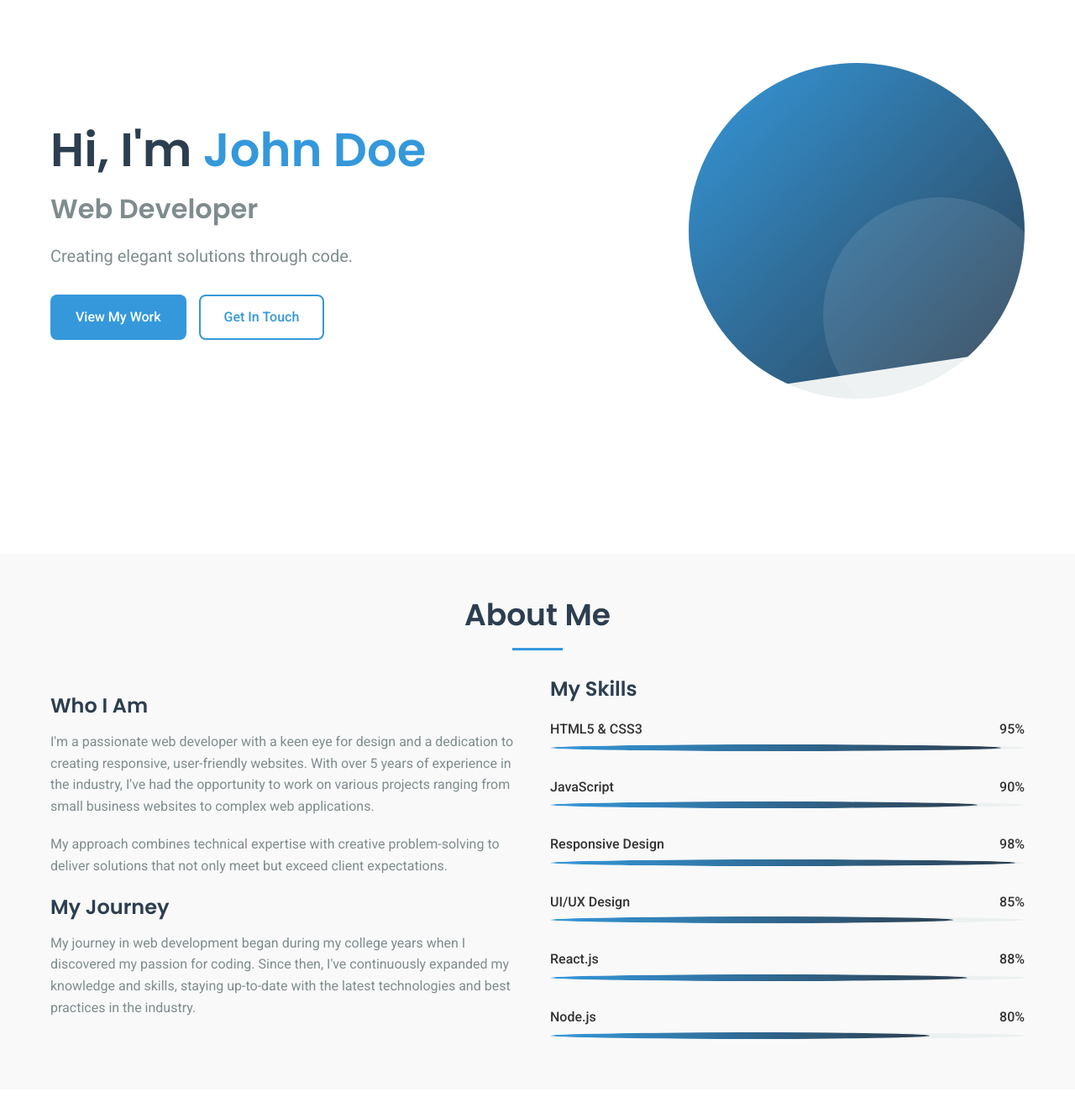
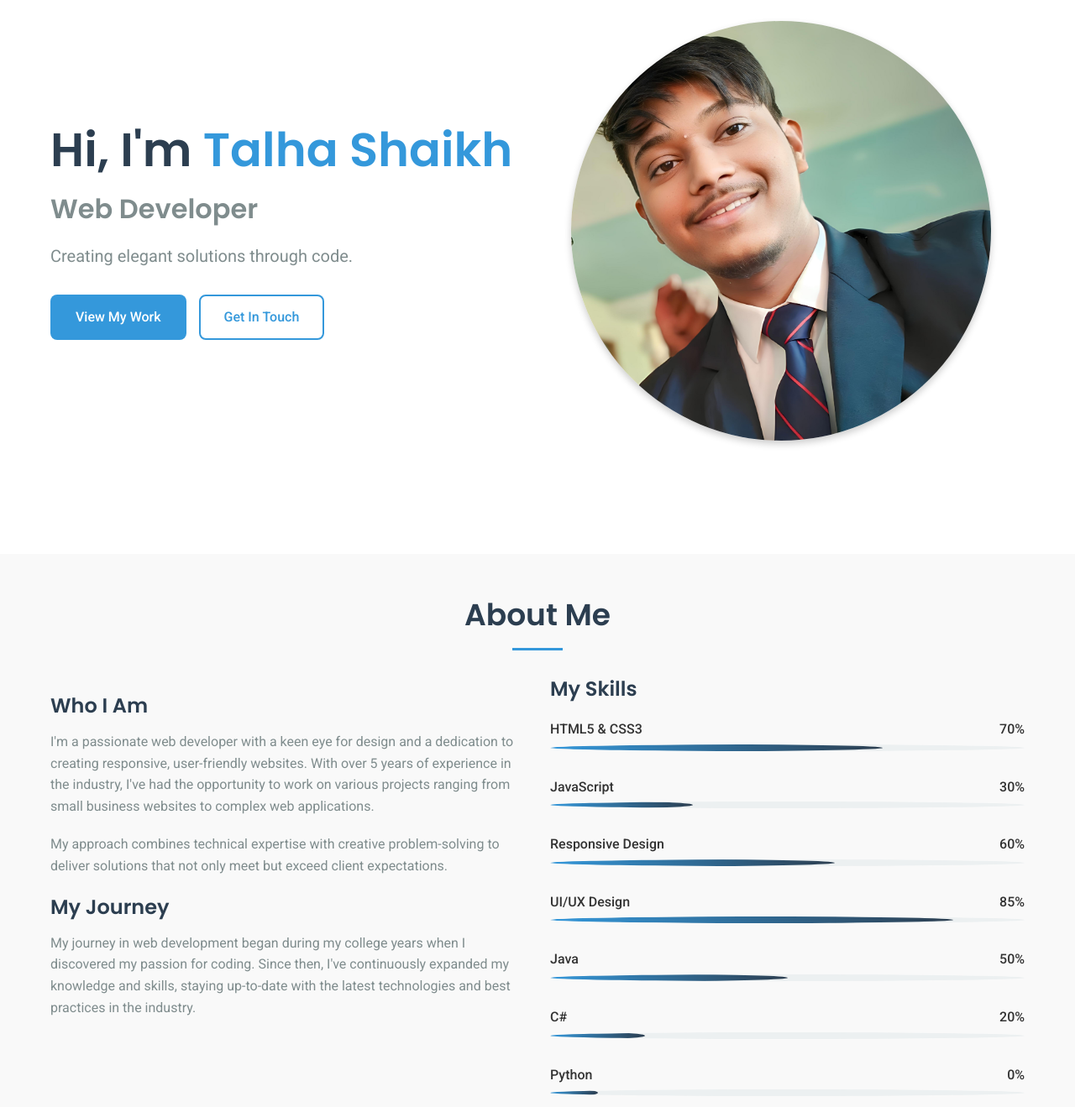
Before and after one commit to TalhaShaikh-1418/TalhaShaikh-1418.github.io, a plain HTML site: page index.html in a window 1280 px wide. Shown: the part 140-1459 px from the top of the page at 84% size. Drawn offline with Linux system fonts and the light colour scheme.

Commit message:
My first portfolio push

```diff
--- a/css/styles.css
+++ b/css/styles.css
@@ -330,6 +330,34 @@ button {
 /* ===============
    Hero Section
    =============== */
+   .profile-photo {
+    width: 500px;
+    height: 500px;
+    border-radius: 50%;
+    overflow: hidden;
+    box-shadow: 0 4px 8px rgba(0, 0, 0, 0.2);
+    margin: auto;
+    opacity: 0; /* Start invisible */
+    transform: translateY(20px); /* Start thoda neeche se */
+    animation: fadeInUp 1.5s ease-out forwards; /* Animation call */
+}
+
+.profile-photo img {
+    width: 100%;
+    height: 100%;
+    object-fit: cover;
+}
+
+/* Keyframes for fade-in and move-up animation */
+@keyframes fadeInUp {
+    to {
+        opacity: 1;
+        transform: translateY(0);
+    }
+}
+
+
+
 .hero {
     min-height: 100vh;
     display: flex;
--- a/index.html
+++ b/index.html
@@ -48,7 +48,7 @@
         <section id="home" class="section hero">
             <div class="container">
                 <div class="hero-content">
-                    <h1 class="animate-fade-in">Hi, I'm <span class="highlight">John Doe</span></h1>
+                    <h1 class="animate-fade-in">Hi, I'm <span class="highlight">Talha Shaikh</span></h1>
                     <h2 class="animate-fade-in">Web Developer</h2>
                     <p class="animate-fade-in">Creating elegant solutions through code.</p>
                     <div class="hero-cta animate-fade-in">
@@ -58,7 +58,10 @@
                 </div>
                 <div class="hero-image">
                     <!-- Decorative element using CSS -->
-                    <div class="hero-shape"></div>
+                    <div class="profile-photo">
+                        <img src="Talha.jpg" alt="My Photo">
+                    </div>
+
                 </div>
             </div>
         </section>
@@ -85,28 +88,28 @@
                             <div class="skill-item">
                                 <div class="skill-info">
                                     <span>HTML5 & CSS3</span>
-                                    <span>95%</span>
+                                    <span>70%</span>
                                 </div>
                                 <div class="skill-bar">
-                                    <div class="skill-progress" data-progress="95"></div>
+                                    <div class="skill-progress" data-progress="70"></div>
                                 </div>
                             </div>
                             <div class="skill-item">
                                 <div class="skill-info">
                                     <span>JavaScript</span>
-                                    <span>90%</span>
+                                    <span>30%</span>
                                 </div>
                                 <div class="skill-bar">
-                                    <div class="skill-progress" data-progress="90"></div>
+                                    <div class="skill-progress" data-progress="30"></div>
                                 </div>
                             </div>
                             <div class="skill-item">
                                 <div class="skill-info">
                                     <span>Responsive Design</span>
-                                    <span>98%</span>
+                                    <span>60%</span>
                                 </div>
                                 <div class="skill-bar">
-                                    <div class="skill-progress" data-progress="98"></div>
+                                    <div class="skill-progress" data-progress="60"></div>
                                 </div>
                             </div>
                             <div class="skill-item">
@@ -120,20 +123,29 @@
                             </div>
                             <div class="skill-item">
                                 <div class="skill-info">
-                                    <span>React.js</span>
-                                    <span>88%</span>
+                                    <span>Java</span>
+                                    <span>50%</span>
                                 </div>
                                 <div class="skill-bar">
-                                    <div class="skill-progress" data-progress="88"></div>
+                                    <div class="skill-progress" data-progress="50"></div>
                                 </div>
                             </div>
                             <div class="skill-item">
                                 <div class="skill-info">
-                                    <span>Node.js</span>
-                                    <span>80%</span>
+                                    <span>C#</span>
+                                    <span>20%</span>
                                 </div>
                                 <div class="skill-bar">
-                                    <div class="skill-progress" data-progress="80"></div>
+                                    <div class="skill-progress" data-progress="20"></div>
+                                </div>
+                            </div>
+                              <div class="skill-item">
+                                <div class="skill-info">
+                                    <span>Python</span>
+                                    <span>0%</span>
+                                </div>
+                                <div class="skill-bar">
+                                    <div class="skill-progress" data-progress="10"></div>
                                 </div>
                             </div>
                         </div>
@@ -379,7 +391,7 @@
                                 </div>
                                 <div class="contact-text">
                                     <h4>Email</h4>
-                                    <p>contact@example.com</p>
+                                    <p>talhashaikh3408@gmail.com</p>
                                 </div>
                             </div>
                             <div class="contact-item">
@@ -388,7 +400,7 @@
                                 </div>
                                 <div class="contact-text">
                                     <h4>Phone</h4>
-                                    <p>+1 (555) 123-4567</p>
+                                    <p>+91 7058570828</p>
                                 </div>
                             </div>
                             <div class="contact-item">
@@ -397,7 +409,7 @@
                                 </div>
                                 <div class="contact-text">
                                     <h4>Location</h4>
-                                    <p>San Francisco, CA</p>
+                                    <p>India, Maharashtra, Kolhapur</p>
                                 </div>
                             </div>
                         </div>
@@ -406,7 +418,7 @@
                             <a href="#" class="social-link" aria-label="GitHub profile">
                                 <i class="fab fa-github"></i>
                             </a>
-                            <a href="#" class="social-link" aria-label="LinkedIn profile">
+                            <a href="https://www.linkedin.com/in/talha-shaikh-31691a1a4?utm_source=share&utm_campaign=share_via&utm_content=profile&utm_medium=android_app" class="social-link" aria-label="LinkedIn profile">
                                 <i class="fab fa-linkedin-in"></i>
                             </a>
                             <a href="#" class="social-link" aria-label="Twitter profile">
@@ -486,7 +498,7 @@
                 </div>
             </div>
             <div class="footer-bottom">
-                <p>&copy; 2023 John Doe. All Rights Reserved.</p>
+                <p>&copy; 2023 Talha Shaikh. All Rights Reserved.</p>
             </div>
         </div>
     </footer>
```
Also changed, not shown: Talha.jpg (added), 1 other file.
